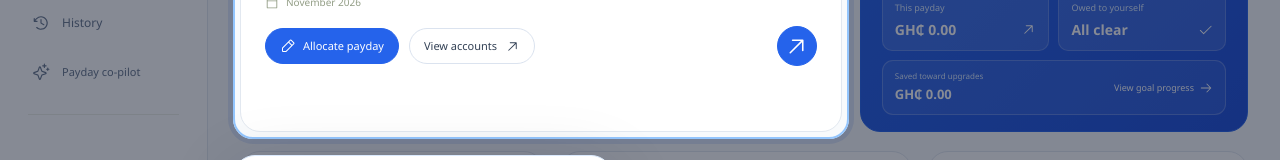
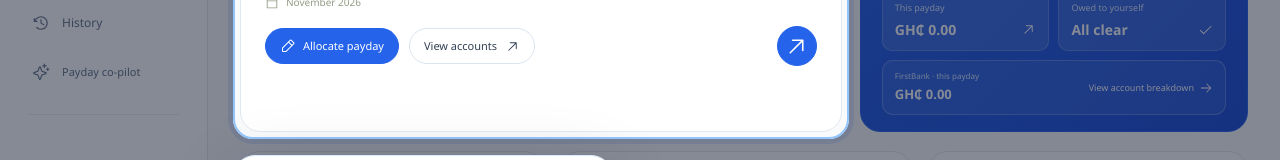
Before and after one commit to Juny-max/Payday, a React (Vite) app: page / in a window 1280 px wide. Shown: the part 265-425 px from the top of the page. Built offline with nearby package versions, Linux system fonts and the light colour scheme.

Commit message:
Use FirstBank allocation in safety card

```diff
--- a/package.json
+++ b/package.json
@@ -1,6 +1,6 @@
 {
   "name": "payday-desktop",
-  "version": "1.6.5",
+  "version": "1.6.6",
   "private": true,
   "description": "A calmer payday. Offline-first budgeting for Ghana.",
   "author": "Payday",
--- a/src/App.tsx
+++ b/src/App.tsx
@@ -68,7 +68,6 @@ type Modal =
   | "borrow"
   | "copilot"
   | "account"
-  | "goals"
   | "reset"
   | null;
 const dateLabel = (month: string) =>
@@ -286,19 +285,6 @@ function AccountReportDetails({
       )}
     </div>
   );
-}
-function GoalProgressDetails({vault}:{vault:Vault}) {
-  const {cash}=useCurrency();
-  const goals=vault.plan.wishes.filter(w=>!w.bought);
-  const funded=goals.reduce((sum,w)=>sum+w.funded,0);
-  return <div className="goal-progress-details">
-    <div className="report-total"><span>Saved toward active upgrades</span><strong>{cash(funded)}</strong></div>
-    {goals.length ? <dl>{goals.map(goal=><div className="report-row" key={goal.id}>
-      <dt>{goal.name}<small>{cash(Math.max(0,goal.cost-goal.funded))} left of {cash(goal.cost)}</small></dt>
-      <dd>{cash(goal.funded)}</dd>
-      <div className="goal-progress-track" aria-label={`${goal.name}: ${goal.cost ? Math.min(100,Math.round(goal.funded/goal.cost*100)) : 0}% funded`}><i style={{width:`${goal.cost ? Math.min(100,goal.funded/goal.cost*100) : 0}%`}}/></div>
-    </div>)}</dl> : <p className="settings-note">No active upgrade goals yet. Add an item to your wishlist and its payday contributions will appear here.</p>}
-  </div>;
 }
 export default function App() {
   const [vault, setVault] = useState<Vault>(initialVault),
@@ -705,7 +691,7 @@ export default function App() {
             enabled={accountEnabled}
             onToggle={key=>{ const current=latestVault.current; const currentEnabled=current.accountEnabled??defaultAccountEnabled; const next={...current,accountEnabled:{...currentEnabled,[key]:!currentEnabled[key]}}; latestVault.current=next; void persist(next).then(ok=>{if(ok)notify(`${(current.accountNames??defaultAccountNames)[key]} ${currentEnabled[key]?"turned off":"turned on"}. This applies to new payday plans.`);}); }}
             onRename={(key,name)=>{ if(!name.trim()) return; const current=latestVault.current; const next={...current,accountNames:{...(current.accountNames??defaultAccountNames),[key]:name}}; latestVault.current=next; void persist(next); }}
-            onGoals={()=>setModal("goals")}
+            onFirstBank={()=>openAccount("first")}
           />
         )}
         {view === "overview" && (
@@ -1316,12 +1302,6 @@ export default function App() {
           <AccountReportDetails vault={vault} account={selectedAccount} />
         </ModalFrame>
       )}
-      {modal === "goals" && (
-        <ModalFrame title="Upgrade goal progress" subtitle="Wishlist contributions are tracked separately from money saved in GCB." onClose={()=>setModal(null)}>
-          <GoalProgressDetails vault={vault}/>
-          <button className="secondary full-width" onClick={()=>{setModal(null);setView("wishlist");}}>Open wishlist <ArrowRight size={15}/></button>
-        </ModalFrame>
-      )}
       {modal === "reset" && (
         <ModalFrame
           title="Reset all Payday data?"
--- a/src/Dashboard.tsx
+++ b/src/Dashboard.tsx
@@ -269,7 +269,7 @@ export default function Dashboard({
   enabled,
   onToggle,
   onRename,
-  onGoals,
+  onFirstBank,
   showAccounts,
 }: {
   names?: AccountNames;
@@ -282,7 +282,7 @@ export default function Dashboard({
   enabled: Record<AccountKey, boolean>;
   onToggle: (key: AccountKey) => void;
   onRename: (key: AccountKey, name: string) => void;
-  onGoals: () => void;
+  onFirstBank: () => void;
   showAccounts: boolean;
 }) {
   const {cash,symbol,label,number}=useCurrency();
@@ -380,9 +380,9 @@ export default function Dashboard({
               </strong>
             </div>
           </div>
-          <button className="savings-goals-link" type="button" onClick={onGoals}>
-            <span><small>Saved toward upgrades</small><strong>{cash(p.wishes.filter(w=>!w.bought).reduce((sum,w)=>sum+w.funded,0))}</strong></span>
-            <span>View goal progress <ArrowRight size={14}/></span>
+          <button className="savings-goals-link" type="button" onClick={onFirstBank}>
+            <span><small>{names.first} · this payday</small><strong>{cash(t.first)}</strong></span>
+            <span>View account breakdown <ArrowRight size={14}/></span>
           </button>
         </article>
       </section>
--- a/src/redesign.css
+++ b/src/redesign.css
@@ -406,11 +406,6 @@ main {
 .savings-goals-link small { font-size:8px; color:#dbeafe; }
 .savings-goals-link strong { font-size:13px; font-weight:650; font-variant-numeric:tabular-nums; }
 .savings-goals-link > span:last-child { display:flex; align-items:center; gap:5px; font-size:9px; white-space:nowrap; }
-.goal-progress-details .report-total { margin-bottom:14px; }
-.goal-progress-details dl { display:grid; gap:12px; }
-.goal-progress-details .report-row { display:grid; grid-template-columns:1fr auto; gap:5px 12px; align-items:center; }
-.goal-progress-track { grid-column:1/-1; height:6px; overflow:hidden; background:#e2e8f0; border-radius:99px; }
-.goal-progress-track i { display:block; height:100%; background:#2563eb; border-radius:99px; }
 .accounts-heading {
   display: flex;
   align-items: center;
```
Also changed, not shown: 1 other file (tests, documents, lock files or other folders).
